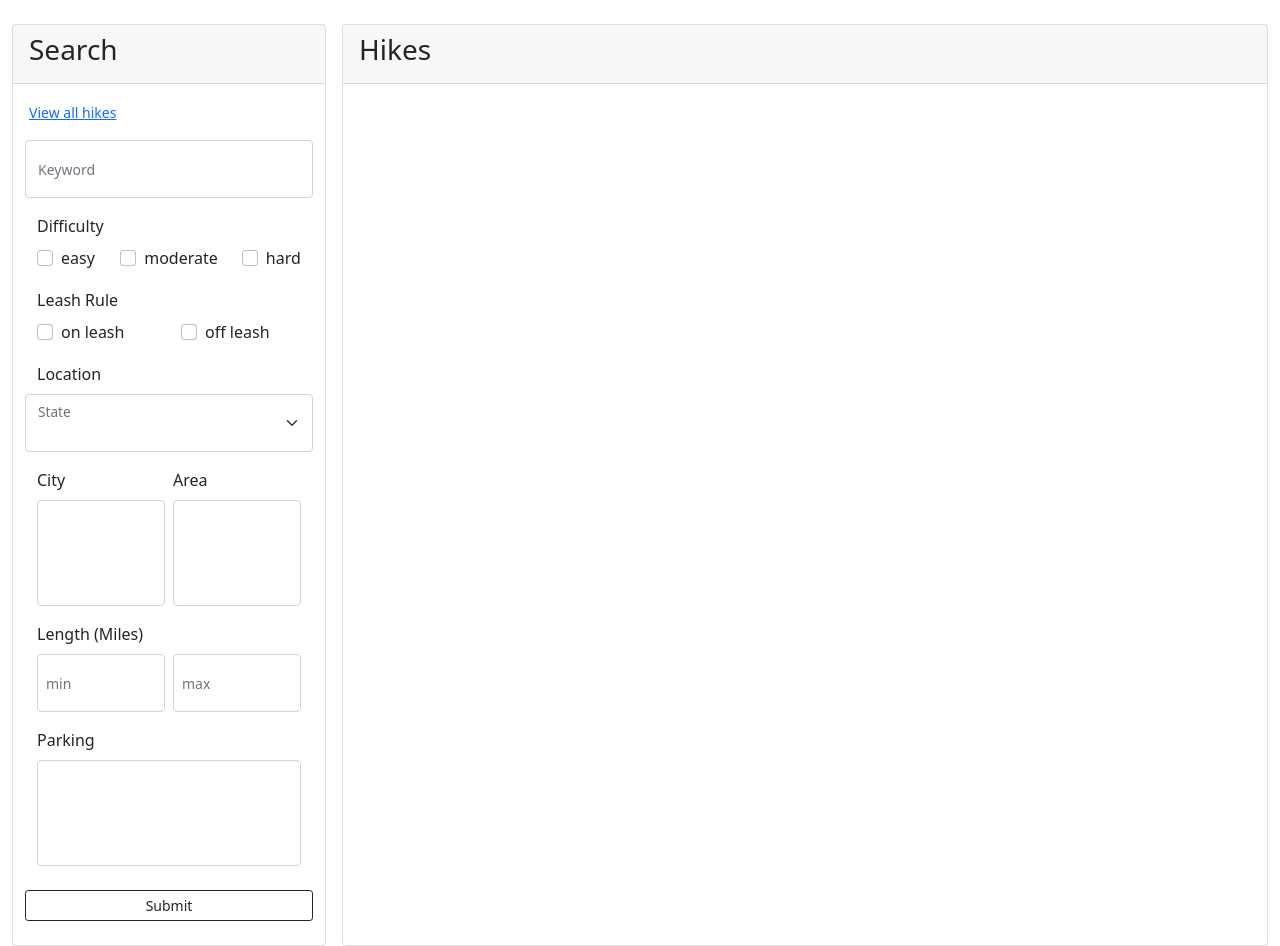
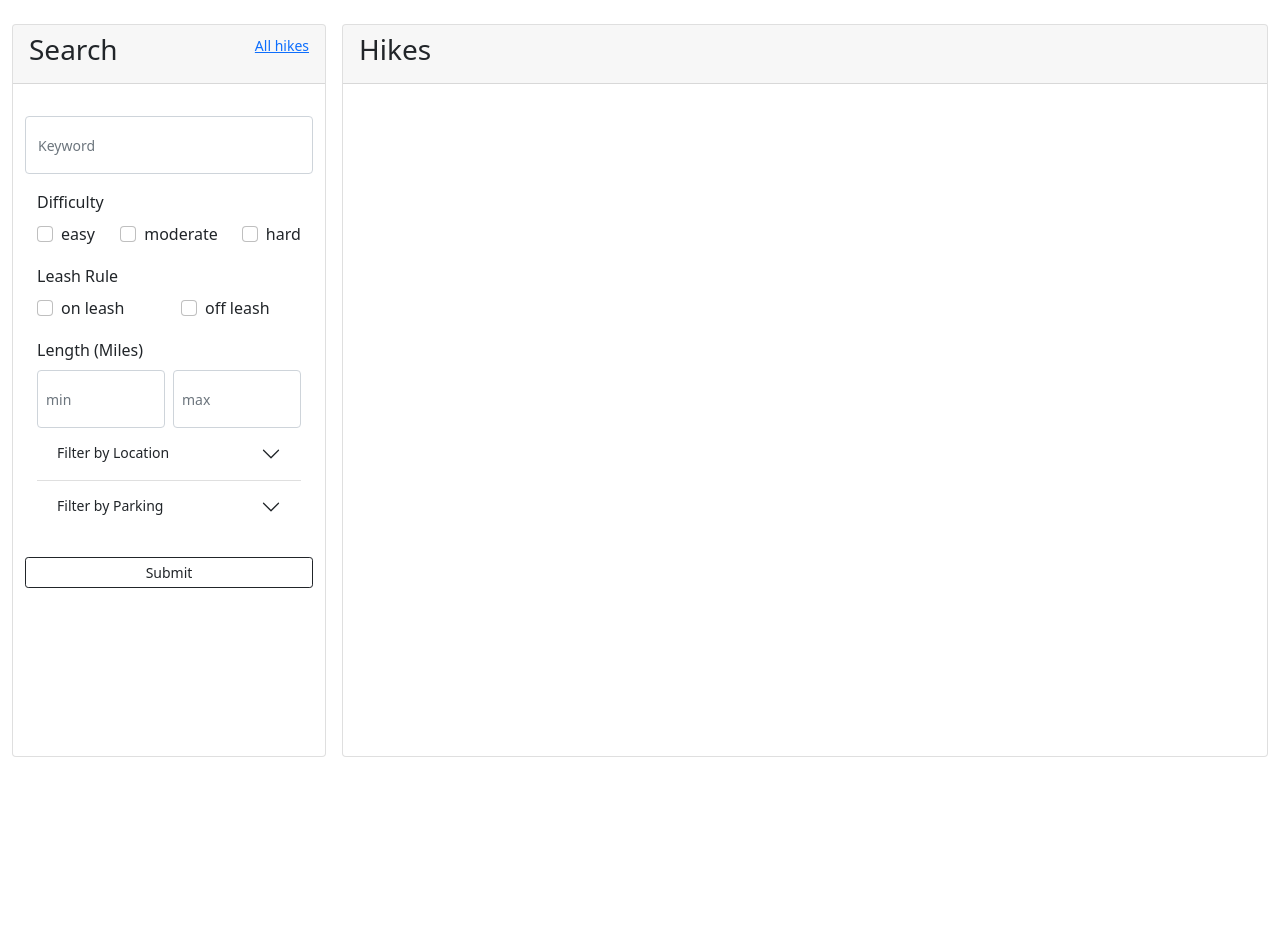
Before and after one commit to jenniferlei/Hackbright_Pup_Journey_Project, a Flask app: page /hikes in a window 1280 px wide. Shown: the part 48-994 px from the top of the page. After the commit the page ends 805 px from the top, so only its background shows below. Run offline with Flask 2, Linux system fonts and the light colour scheme; data that the repository does not hold is empty; some libraries are stand-ins or nearby versions.

Commit message:
Updates to formatting

```diff
--- a/model.py
+++ b/model.py
@@ -250,7 +250,7 @@ class BookmarksListSchema(ma.SQLAlchemyAutoSchema):
         include_fk = True
         load_instance = True
 
-    hike = fields.Nested(HikeSchema(only=("hike_name", "hike_id")))
+    hike = fields.Nested(HikeSchema(exclude=("bookmarks_lists",)))
 
 
 class HikeBookmarksListSchema(ma.SQLAlchemyAutoSchema):
--- a/server.py
+++ b/server.py
@@ -856,6 +856,60 @@ def get_user_check_in_coordinates():
     return jsonify({"checkInCoordinates": user_hike_data})
 
 
+@app.route("/user_bookmarks.json")
+def get_user_bookmarks():
+    """Return a JSON response with all bookmarks for a user."""
+
+    logged_in_email = session.get("user_email")
+    user = crud_users.get_user_by_email(logged_in_email)
+
+    # Get list of bookmark objects for the user
+    bookmarks_by_user = crud_bookmarks_lists.get_bookmarks_lists_by_user_id(user.user_id)
+
+    # {"bookmark_list_id": "1",
+    #  "bookmark_name": "...",
+    #  "hikes": [{"hike_id": "1",
+    #             "hike_name": "...",
+    #             "area":
+    #             "difficulty":
+    #             "leash_rule":
+    #             "latitude":
+    #             "longitude":
+    #             "city":
+    #             "state":
+    #             "miles"
+    #             "parking"}
+    #            , {"..."}, {"..."}]}
+
+    bookmarks_schema = BookmarksListSchema(many=True)
+    bookmarks_json = bookmarks_schema.dump(bookmarks_by_user)
+
+    return jsonify({"bookmarks": bookmarks_by_user})
+
+
+@app.route("/search_results.json")
+def search_results():
+    """Search for hikes"""
+
+    keyword = request.args.get("keyword", "")
+    difficulties = request.args.getlist("difficulty")
+    leash_rules = request.args.getlist("leash_rule")
+    areas = request.args.getlist("area")
+    cities = request.args.getlist("city")
+    state = request.args.get("state", "")
+    length_min = request.args.get("length_min", "")
+    length_max = request.args.get("length_max", "")
+    park = request.args.getlist("parking")
+
+    # Populate the list of hike objects that fulfill the search criteria
+    search_hikes = crud_hikes.get_hikes_by_search(keyword, difficulties, leash_rules, areas, cities, state, length_min, length_max, park)
+
+    hikes_schema = HikeSchema(many=True)
+    hikes_json = hikes_schema.dump(hikes)
+
+    return jsonify({"hikes": hikes_json})
+
+
 if __name__ == "__main__":
     # DebugToolbarExtension(app)
     connect_to_db(app)
--- a/templates/all_hikes.html
+++ b/templates/all_hikes.html
@@ -11,11 +11,16 @@
     <!-- START SEARCH BAR -->
 
     <div class="card col-3 mt-4 search-bar-container">
-      <div class="card-header"><h3>Search</h3></div>
+      <div class="card-header">
+        <div class="clearfix">
+          <h3 style="float:left">Search</h3>
+          <div style="float:right">
+            <small><a href="/hikes">All hikes</a></small>
+          </div>
+        </div>
+      </div>
 
       <div class="card-body">
-      <small><a href="/hikes">View all hikes</a></small>
-
       <div style="padding:.5em">
       <form method="GET" action="/hikes/search">
         <div class="form-floating row mt-2">
@@ -67,7 +72,41 @@
 
         </div>
 
-        <div class="form-label mt-3">Location</div>
+        <div class="row mt-3"><label class="form-label">Length (Miles)</label></div>
+        <div class="row g-2">
+
+          <div class="form-floating col">
+            <input type="number"
+                    step=0
+                    min=0
+                    name="length_min"
+                    placeholder=0
+                    class="form-control input-sm"
+                    id="search-length-min">
+            <label class="form-label" for="search-length-min"><small class="form-text text-muted">min</small></label>
+          </div>
+
+          <div class="form-floating col">
+            <input type="number"
+                    step=0
+                    min=0
+                    name="length_max"
+                    placeholder=0
+                    class="form-control"
+                    id="search-length-max">
+            <label class="form-label" for="search-length-max"><small class="form-text text-muted">max</small></label>
+          </div>
+        </div>
+
+        <div class="accordion accordion-flush" id="accordionSearchBar">
+          <div class="accordion-item">
+            <h2 class="accordion-header" id="flush-headingOne">
+              <button class="accordion-button collapsed" type="button" data-bs-toggle="collapse" data-bs-target="#flush-collapseOne" aria-expanded="false" aria-controls="flush-collapseOne">
+                <small>Filter by Location</small>
+              </button>
+            </h2>
+            <div id="flush-collapseOne" class="accordion-collapse collapse" aria-labelledby="flush-headingOne" data-bs-parent="#accordionFlushExample">
+              <div class="accordion-body">
                 <div class="form-floating row mt-2">
                   <select id="search-state"
                           class="form-select"
@@ -90,7 +129,6 @@
                       {% endfor %}
                     </select>
                   </div>
-
                   <div class="col">
                     <label class="form-label" for="search-area">Area</label>
                     <select class="form-control choices-multiple" name="area" multiple>
@@ -99,41 +137,36 @@
                       {% endfor %}
                     </select>
                   </div>
-
-        </div>
-
-        <div class="row mt-3"><label class="form-label">Length (Miles)</label></div>
-        <div class="row g-2">
-
-          <div class="form-floating col">
-            <input type="number"
-                    step=0
-                    min=0
-                    name="length_min"
-                    placeholder=0
-                    class="form-control"
-                    id="search-length-min">
-            <label class="form-label" for="search-length-min"><small class="form-text text-muted">min</small></label>
-          </div>
-
-          <div class="form-floating col">
-            <input type="number"
-                    step=0
-                    min=0
-                    name="length_max"
-                    placeholder=0
-                    class="form-control"
-                    id="search-length-max">
-            <label class="form-label" for="search-length-max"><small class="form-text text-muted">max</small></label>
                 </div>
               </div>
-
+            </div>
+          </div>
+          <div class="accordion-item">
+            <h2 class="accordion-header" id="flush-headingTwo">
+              <button class="accordion-button collapsed" type="button" data-bs-toggle="collapse" data-bs-target="#flush-collapseTwo" aria-expanded="false" aria-controls="flush-collapseTwo">
+                <small>Filter by Parking</small>
+              </button>
+            </h2>
+            <div id="flush-collapseTwo" class="accordion-collapse collapse" aria-labelledby="flush-headingTwo" data-bs-parent="#accordionFlushExample">
+              <div class="accordion-body">
                 <div class="mt-3"><label class="form-label" for="search-parking">Parking</label></div>
                 <select class="form-control choices-multiple" name="parking" multiple>
                   {% for park in parking|sort() %}
                   <option value="{{ park }}">{{ park }}</option>
                   {% endfor %}
                 </select>
+              </div>
+            </div>
+          </div>
+        </div>
+
+
+
+
+
+
+
+
 
         <div class="row">
           <button class="btn btn-sm btn-outline-dark btn-block mt-4" type="submit">Submit</button>
```
Also changed, not shown: crud_check_ins.py (+12 -4 lines), templates/dashboard.html (+36 -66 lines). Lines whose indentation alone changed are shown as unchanged.
